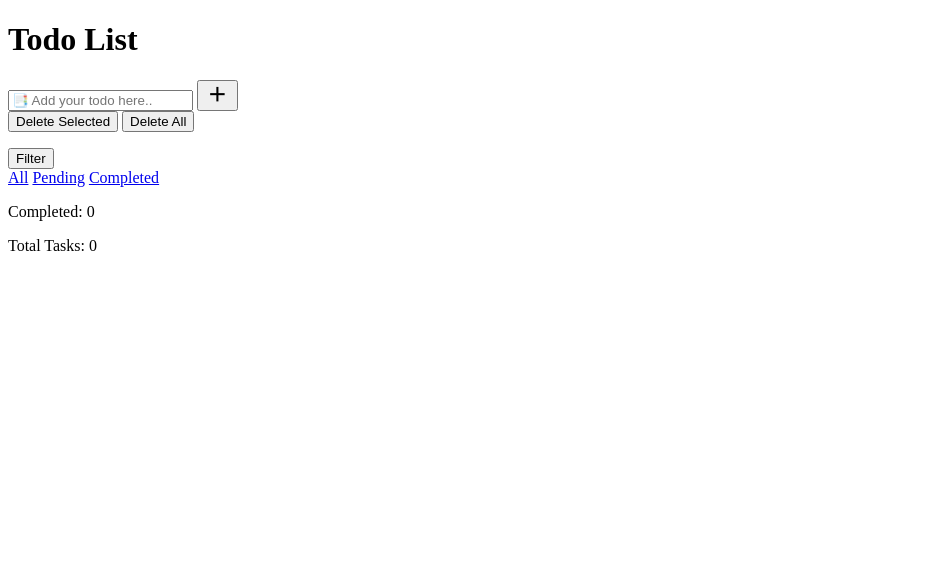
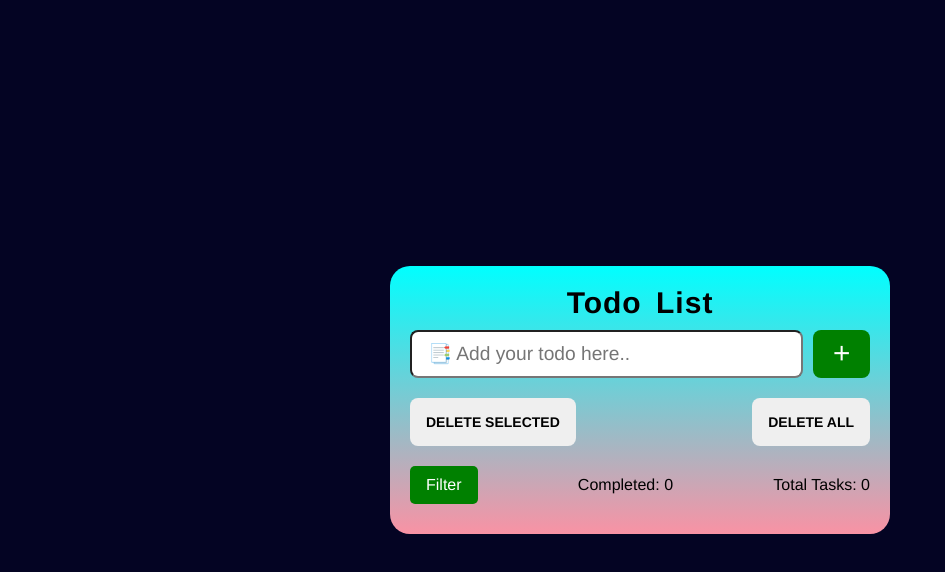
Before and after one commit to ayushkarale007/to-do-list-OCTANET_JUNE, a plain HTML site: page index.html in a window 1280 px wide. Shown: the whole page, without its empty margins (0-945 px from the left). Drawn offline with nearby package versions, Linux system fonts and the light colour scheme.

Commit message:
Update index.html

```diff
--- a/index.html
+++ b/index.html
@@ -6,7 +6,7 @@
     <meta http-equiv="X-UA-Compatible" content="IE=edge">
     <meta name="viewport" content="width=device-width, initial-scale=1.0">
     <!-- css -->
-    <link rel="stylesheet" href="style (1).css">
+    <link rel="stylesheet" href="style.css">
     <!--Icons-->
     <link href='https://unpkg.com/boxicons@2.1.2/css/boxicons.min.css' rel='stylesheet'>
     <link rel="icon" type="image/x-icon" href="to do.png">
@@ -72,7 +72,7 @@
     </div>
 
     <!-- JS -->
-    <script src="index (1).js"></script>
+    <script src="index.js"></script>
 
 </body>
 
```
